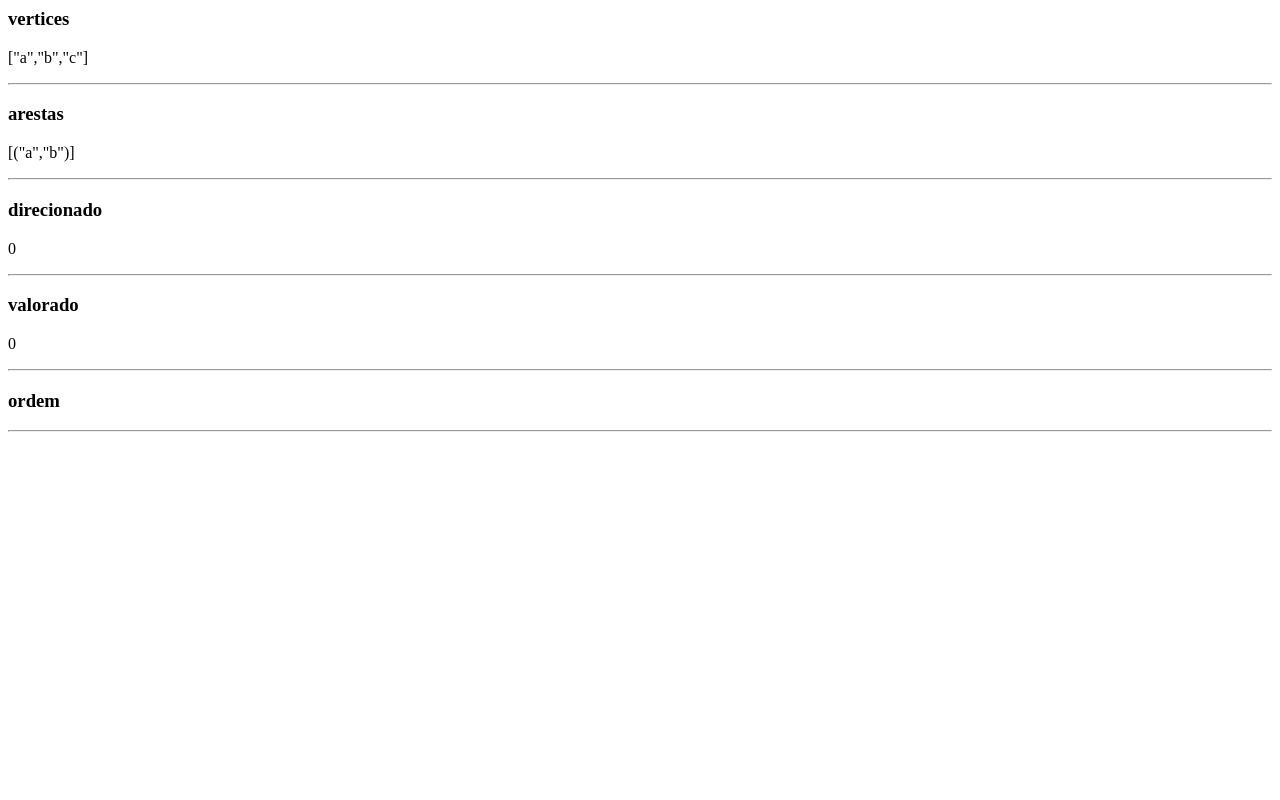
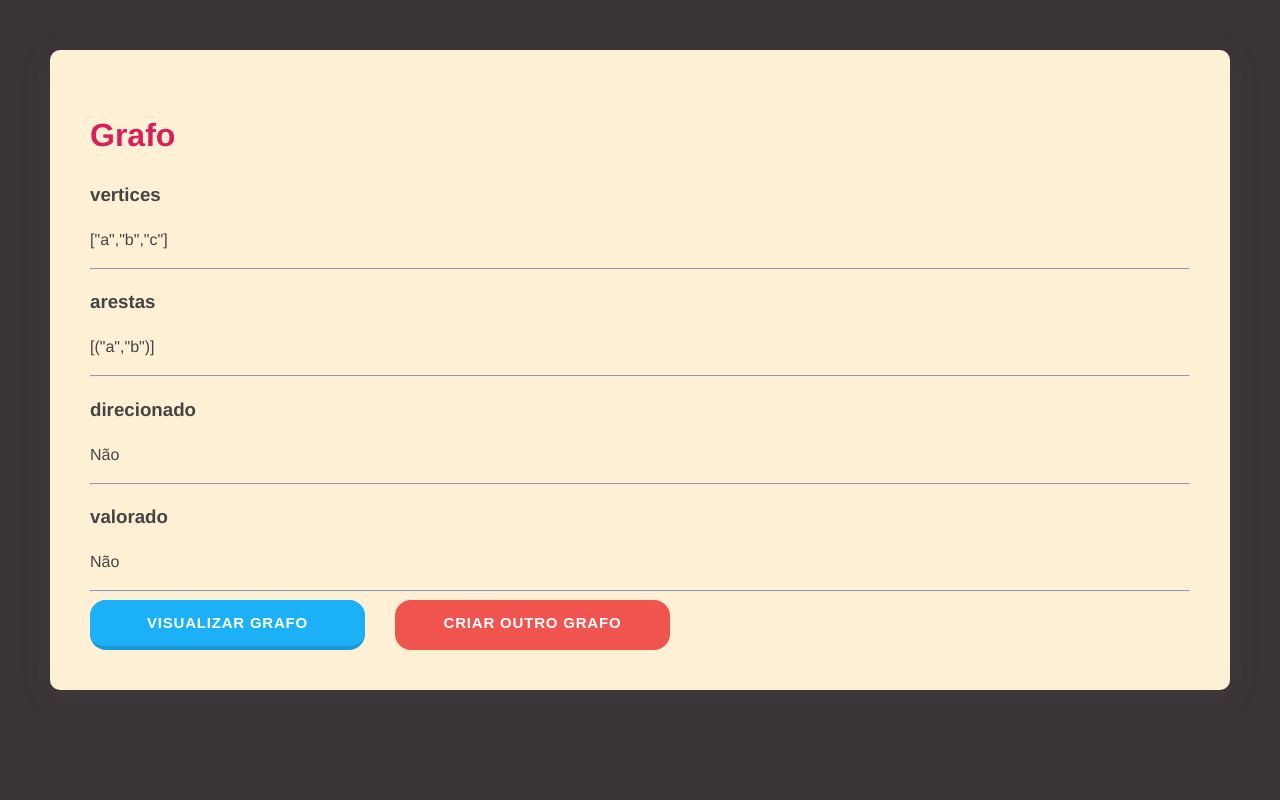
Before and after one commit to fplopes1979/ativ-grafos, a Flask app: template templates/data.html in a window 1280 px wide. Run offline with Flask 2, Linux system fonts and the light colour scheme; the template is opened without the code that fills it: values that come from a table or form of the project are taken from there, others are empty; data comes from the database, SQL or seed files in the repository; both versions use the stored data as it was after the commit.

Commit message:
plot graph and add css styles

```diff
--- a/app.py
+++ b/app.py
@@ -1,7 +1,12 @@
 from os import abort
-from flask import Flask, render_template, request, redirect
+from flask import Flask, render_template, send_file, request, redirect
 from models import db, GraphModel
 from create_graph import create_graph
+import matplotlib.pyplot as plt
+import matplotlib
+matplotlib.use('Agg')
+from io import BytesIO
+import networkx as nx
 
 app = Flask(__name__)
 
@@ -46,11 +51,25 @@ def RetrieveList():
 @app.route('/data/<int:id>')
 def RetrieveGraph(id):
     graph = GraphModel.query.filter_by(id=id).first()
-    #gf = create_graph(['a','b','c'], [('a','b')], 0, 0)
-    gf = create_graph(graph.vertices,graph.arestas, graph.direcionado, graph.valorado)
     if graph:
-        return render_template('data.html', graph=graph, ordem=gf)
+        return render_template('data.html', graph=graph)
     return f"Graph with id ={id} Does not exist"
+
+@app.route('/graph')
+def graph():
+    graph = GraphModel.query.filter_by(id=id).first()
+    G = create_graph(graph.vertices,graph.arestas, graph.direcionado, graph.valorado)
+    pos = nx.spring_layout(G)
+    nx.draw_networkx(G, pos, with_labels=True)
+    labels = nx.get_edge_attributes(G, 'weight')
+    nx.draw_networkx_edge_labels(G, pos, edge_labels=labels)
+
+    img = BytesIO()
+    plt.savefig(img)
+    img.seek(0)
+    plt.clf()
+
+    return send_file(img, mimetype='image/png')
 
 
 @app.route('/data/<int:id>/delete', methods=['GET', 'POST'])
--- /dev/null
+++ b/static/style.css
@@ -0,0 +1,286 @@
+@import url('https://fonts.googleapis.com/css2?family=DM+Sans:wght@400;500;700&display=swap');
+
+*, *:after, *:before {
+	box-sizing: border-box;
+}
+
+body {
+	font-family: "DM Sans", sans-serif;
+	line-height: 1.5;
+	background-color: #f1f3fb;
+	padding: 0 2rem;
+}
+
+img {
+	max-width: 100%;
+	display: block;
+}
+
+input {
+	appearance: none;
+	border-radius: 0;
+}
+
+.card {
+	margin: 2rem auto;
+	display: flex;
+	flex-direction: column;
+	width: 100%;
+	background-color: #FFF;
+	border-radius: 10px;
+	box-shadow: 0 10px 20px 0 rgba(#999, .25);
+	padding: .75rem;
+}
+
+.card-image {
+	border-radius: 8px;
+	overflow: hidden;
+	padding-bottom: 65%;
+	background-image: url('https://images.squarespace-cdn.com/content/v1/56ed75f3f850826d78236699/1539524173168-3IJXMEBCZTXF542AZ6R5/graph_cluster_distant.png?format=1000w');
+	background-repeat: no-repeat;
+	background-size: 150%;
+	background-position: 0 5%;
+	position: relative;
+}
+
+.card-heading {
+	position: absolute;
+	left: 10%;
+	top: 15%;
+	right: 10%;
+	font-size: 1.75rem;
+	font-weight: 700;
+	color: #735400;
+	line-height: 1.222;
+}
+
+.card-form {
+	padding: 2rem 1rem 0;
+}
+
+.input {
+	display: flex;
+	flex-direction: column-reverse;
+	position: relative;
+	padding-top: 1.5rem;
+	margin-top: 1.5rem;
+
+}
+
+.input-label {
+	color: #8597a3;
+	position: absolute;
+	top: 1.5rem;
+	transition: .25s ease;
+}
+
+.input-field {
+	border: 0;
+	z-index: 1;
+	background-color: transparent;
+	border-bottom: 2px solid #eee;
+	font: inherit;
+	font-size: 1.125rem;
+	padding: .25rem 0;
+}
+
+.action {
+	margin-top: 2rem;
+}
+
+.action-button {
+	font: inherit;
+	font-size: 1.25rem;
+	padding: 1em;
+	width: 100%;
+	font-weight: 500;
+	background-color: #f0544f;
+	border-radius: 6px;
+	color: #FFF;
+	border: 0;
+}
+
+.card-info {
+	padding: 1rem 1rem;
+	text-align: center;
+	font-size: .875rem;
+	color: #8597a3;
+}
+
+body {
+  margin: 0;
+  padding: 0;
+  font-family: "Helvetica Neue", Helvetica, Arial, sans-serif;
+  color: #444;
+}
+html {
+  margin: 50px;
+  background-color: #3a3335;
+}
+h1 {
+  color: #d81e5b;
+}
+
+.main {
+    box-shadow: rgba(100, 100, 111, 0.2) 0px 7px 29px 0px;
+    height: 100%;
+    width: 100%;
+    background-color: #fdf0d5;
+    border-radius: 10px;
+    padding: 40px;
+}
+
+.button {
+  appearance: button;
+  background-color: #1899D6;
+  border: solid transparent;
+  border-radius: 16px;
+  border-width: 0 0 4px;
+  box-sizing: border-box;
+  color: #FFFFFF;
+  cursor: pointer;
+  display: inline-block;
+  font-family: din-round,sans-serif;
+  font-size: 15px;
+  font-weight: 700;
+  letter-spacing: .8px;
+  line-height: 20px;
+  margin-right: 15px;
+  outline: none;
+  overflow: visible;
+  padding: 13px 16px;
+  text-align: center;
+  text-transform: uppercase;
+  touch-action: manipulation;
+  transform: translateZ(0);
+  transition: filter .2s;
+  user-select: none;
+  -webkit-user-select: none;
+  vertical-align: middle;
+  white-space: nowrap;
+  width: 25%;
+}
+.button2 {
+  appearance: button;
+  background-color: #f0544f;
+  border: solid transparent;
+  border-radius: 16px;
+  border-width: 0 0 4px;
+  box-sizing: border-box;
+  color: #FFFFFF;
+  cursor: pointer;
+  display: inline-block;
+  font-family: din-round,sans-serif;
+  font-size: 15px;
+  font-weight: 700;
+  letter-spacing: .8px;
+  line-height: 20px;
+  margin-left: 15px;
+  outline: none;
+  overflow: visible;
+  padding: 13px 16px;
+  text-align: center;
+  text-transform: uppercase;
+  touch-action: manipulation;
+  transform: translateZ(0);
+  transition: filter .2s;
+  user-select: none;
+  -webkit-user-select: none;
+  vertical-align: middle;
+  white-space: nowrap;
+  width: 25%;
+}
+
+.button:after {
+  background-clip: padding-box;
+  background-color: #1CB0F6;
+  border: solid transparent;
+  border-radius: 16px;
+  border-width: 0 0 4px;
+  bottom: -4px;
+  content: "";
+  left: 0;
+  position: absolute;
+  right: 0;
+  top: 0;
+  z-index: -1;
+}
+
+.button:main,
+.button:focus {
+  user-select: auto;
+}
+
+.button:hover:not(:disabled) {
+  filter: brightness(1.1);
+  -webkit-filter: brightness(1.1);
+}
+
+.button2:hover:not(:disabled) {
+  filter: brightness(1.1);
+  -webkit-filter: brightness(1.1);
+}
+
+.button:disabled {
+  cursor: auto;
+}
+
+.container {
+  display: block;
+  position: relative;
+  padding-left: 35px;
+  margin-bottom: 12px;
+  cursor: pointer;
+  font-size: 22px;
+  -webkit-user-select: none;
+  -moz-user-select: none;
+  -ms-user-select: none;
+  user-select: none;
+}
+
+.container input {
+  position: absolute;
+  opacity: 0;
+  cursor: pointer;
+  height: 0;
+  width: 0;
+}
+
+.checkmark {
+  position: absolute;
+  top: 0;
+  left: 0;
+  height: 25px;
+  width: 25px;
+  background-color: #eee;
+}
+
+.container:hover input ~ .checkmark {
+  background-color: #ccc;
+}
+
+.container input:checked ~ .checkmark {
+  background-color: #2196F3;
+}
+
+.checkmark:after {
+  content: "";
+  position: absolute;
+  display: none;
+}
+
+.container input:checked ~ .checkmark:after {
+  display: block;
+}
+
+.container .checkmark:after {
+  left: 9px;
+  top: 5px;
+  width: 5px;
+  height: 10px;
+  border: solid white;
+  border-width: 0 3px 3px 0;
+  -webkit-transform: rotate(45deg);
+  -ms-transform: rotate(45deg);
+  transform: rotate(45deg);
+}
--- a/templates/createpage.html
+++ b/templates/createpage.html
@@ -1,5 +1,5 @@
+<div class="container">
 		<form action="" method="POST">
-  <input name="id" type="hidden" value="1"/>
       <p>vertices <input type="text" name="vertices" /></p>
       <p>arestas<input type="text" name="arestas" /></p>
       <input type="checkbox" value="1" name="direcionado" />
@@ -8,5 +8,6 @@
       <input type="checkbox" value="1" name="valorado" />
       <input type="hidden" value="0" name="valorado" />
       <label for="direcionado"> Valorado? </label>
-  <p><input type="submit" value="Submit" /></p>
+      <p><input class="button2" type="submit" value="Submit" /></p>
     </form>
+</div>
--- a/templates/data.html
+++ b/templates/data.html
@@ -1,10 +1,40 @@
-<h3>vertices</h3>
-<p>{{graph.vertices}}</p><hr>
-<h3>arestas</h3>
-<p>{{graph.arestas}}</p><hr>
-<h3>direcionado</h3>
-<p>{{graph.direcionado}}</p><hr>
-<h3>valorado</h3>
-<p>{{graph.valorado}}</p><hr>
-<h3>ordem</h3>
-<p>{{ordem}}</p><hr>
+<!DOCTYPE html>
+<html lang="en">
+  <head>
+    <meta charset="UTF-8" />
+    <title>Flask app</title>
+    <link
+      rel="stylesheet"
+      href="{{ url_for('static', filename='style.css') }}"
+    />
+    <title>Grafo</title>
+  </head>
+  <body class="main">
+    <div>
+      <h1>Grafo</h1>
+      <h3>vertices</h3>
+      <p>{{graph.vertices}}</p>
+      <hr />
+      <h3>arestas</h3>
+      <p>{{graph.arestas}}</p>
+      <hr />
+      <h3>direcionado</h3>
+      {% if graph.direcionado == 0 %}
+      <p>Não</p>
+      {% else %}
+      <p>Sim</p>
+      {% endif %}
+      <hr />
+      <h3>valorado</h3>
+      {% if graph.valorado == 0 %}
+      <p>Não</p>
+      {% else %}
+      <p>Sim</p>
+      {% endif %}
+      <hr />
+      <button class="button" onclick="location.href='/graph'" type="button">Visualizar grafo</a>
+      <button class="button2" onclick="location.href='/'" type="button">Criar outro grafo</a>
+    </div>
+
+  </body>
+</html>
```
Also changed, not shown: create_graph.py (+6 -3 lines), data.db (added), graph.png (deleted). Lines whose indentation alone changed are shown as unchanged.
